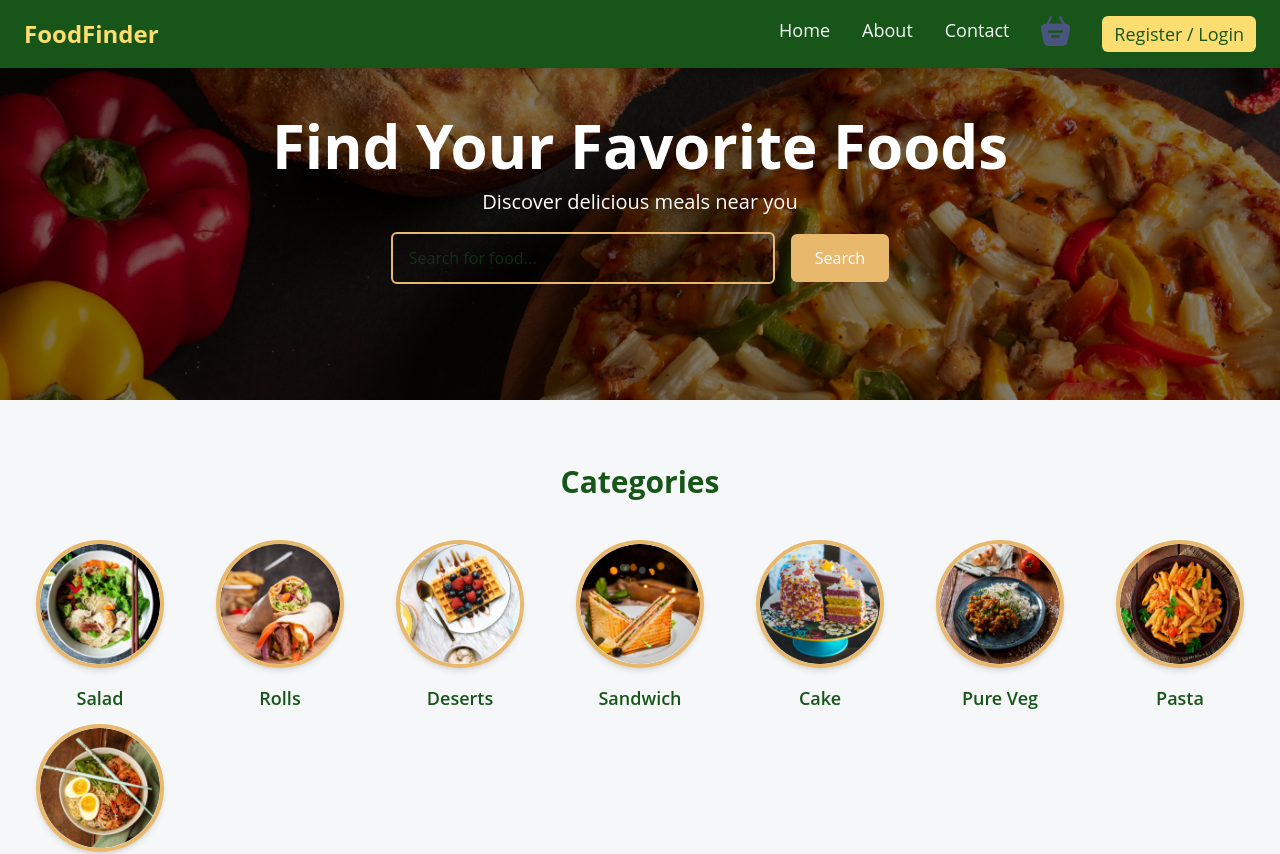
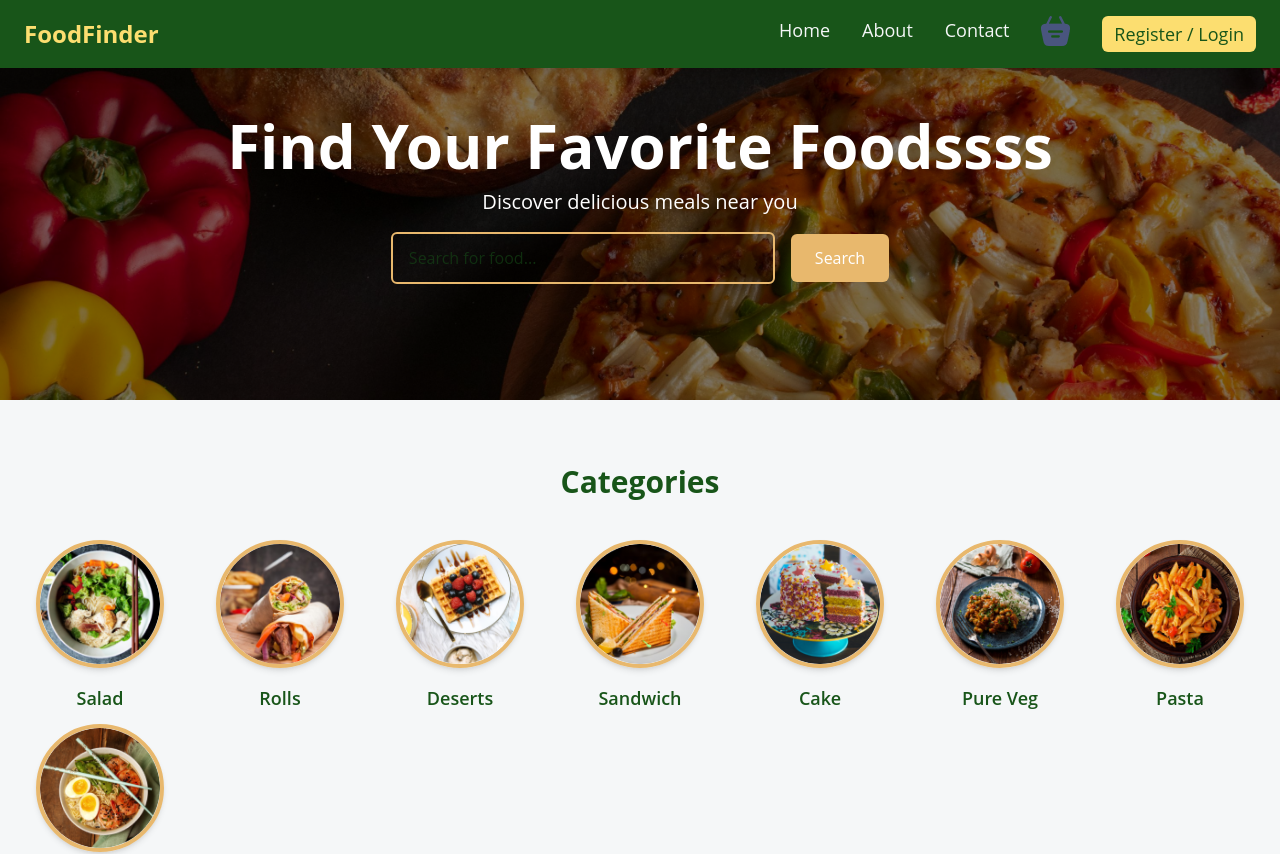
Before and after one commit to Rahimol97/food-ordering-system-react, a React (Vite) app: page / in a window 1280 px wide. Shown: the top 854 px of the page. Built offline with nearby package versions, Linux system fonts and the light colour scheme.

Commit message:
hero jsx

```diff
--- a/src/components/Hero.jsx
+++ b/src/components/Hero.jsx
@@ -7,7 +7,7 @@ function Hero() {
   <div className="absolute inset-0 bg-black/50"></div>
  <div className="relative z-10 text-center px-4 md:px-9">
         <h1 className="text-4xl md:text-6xl font-bold text-white mb-3">
-          Find Your Favorite Foods
+          Find Your Favorite Foodssss
         </h1>
         <p className="text-white text-lg md:text-xl mb-4">
           Discover delicious meals near you
```
